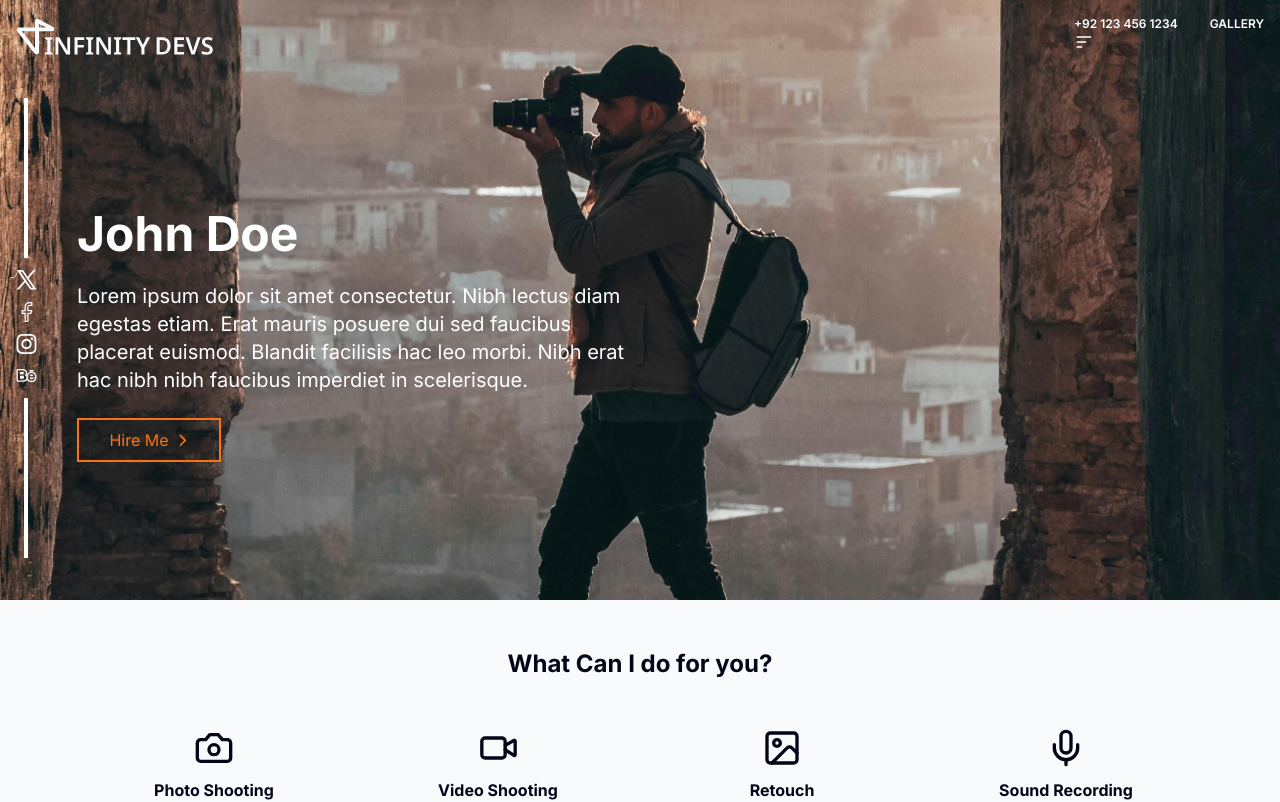
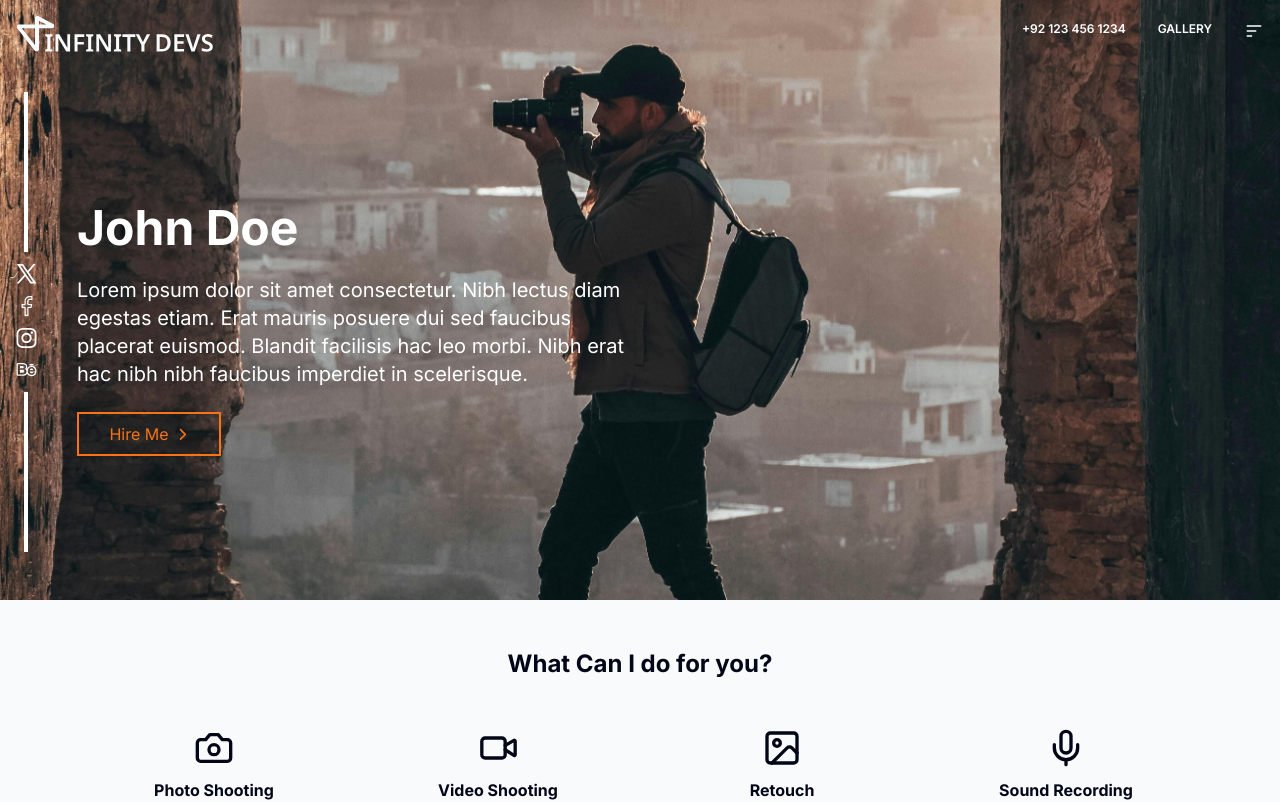
Before and after one commit to InfinityDevsHQ/photographer-portfolio-next, a Next.js app: page / in a window 1280 px wide. Shown: the top 802 px of the page. Built offline with nearby package versions, Linux system fonts and the light colour scheme.

Commit message:
fix: navbar

```diff
--- a/components/homepage/navbar.tsx
+++ b/components/homepage/navbar.tsx
@@ -31,9 +31,22 @@ export default function Navbar() {
                 </Link>
               </li>
             ))}
+            <li>
+              <button
+                className="mt-5 md:mt-0"
+                type="button"
+                onClick={() => setIsOpen(!isOpen)}
+              >
+                {isOpen ? (
+                  <XIconsvg className="size-5" />
+                ) : (
+                  <Menusvg className="size-5" />
+                )}
+              </button>
+            </li>
           </ul>
           <button
-            className="mt-5 md:mt-0"
+            className="mt-5 md:mt-0 md:hidden"
             type="button"
             onClick={() => setIsOpen(!isOpen)}
           >
```
